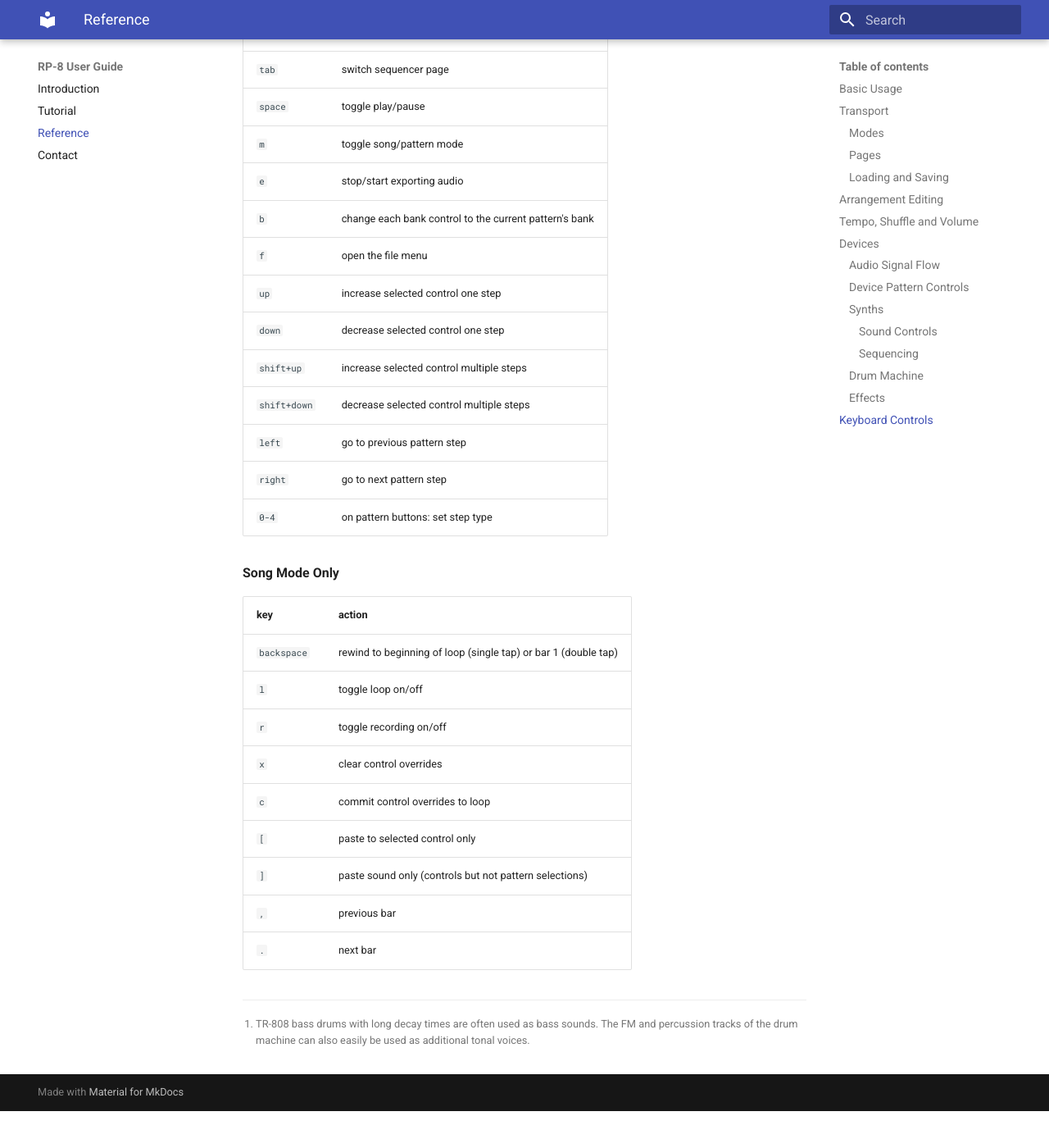
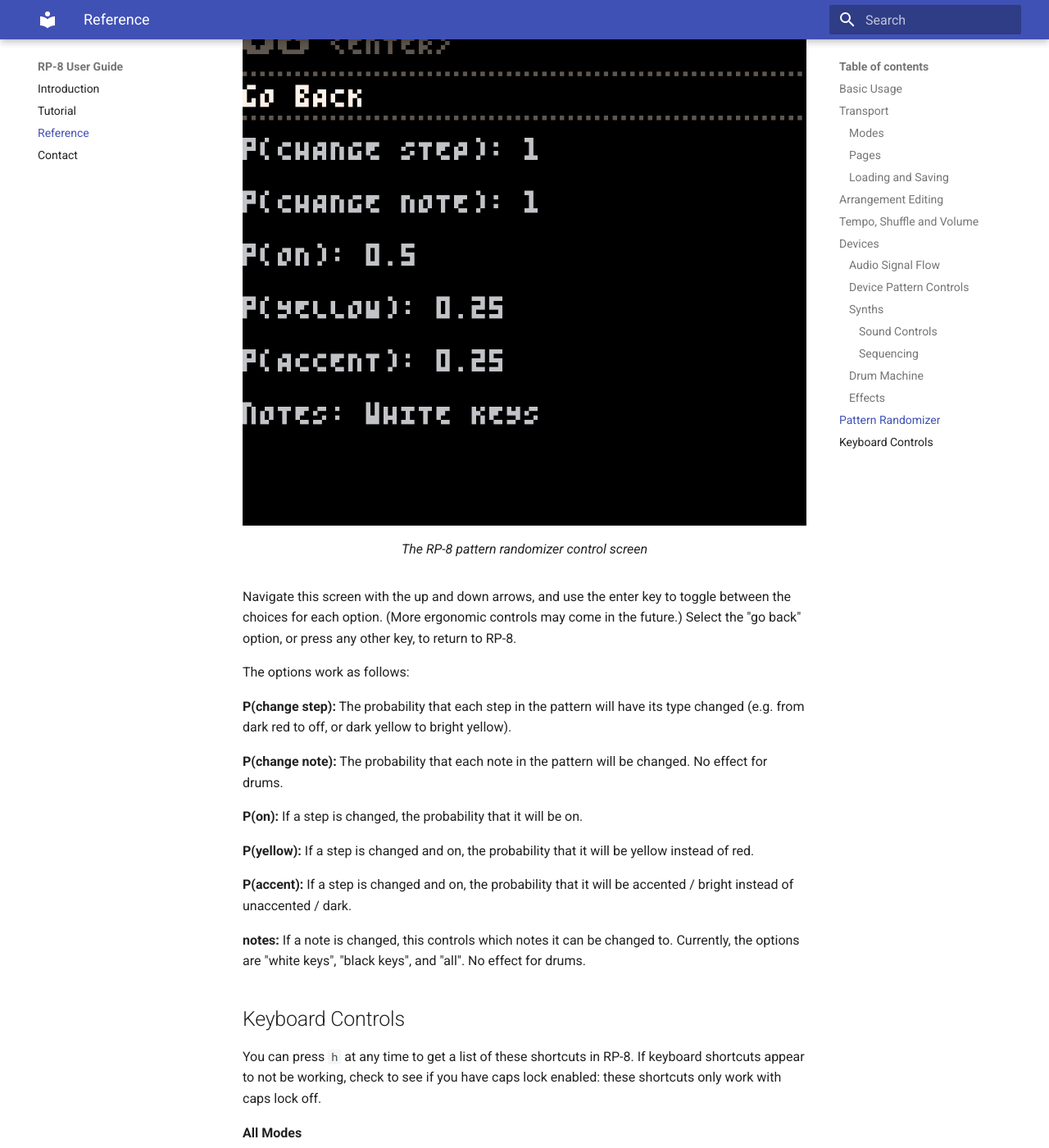
Before and after one commit to luchak/rp8, an MkDocs documentation site: the page built from docs/reference.md, in a window 1280 px wide and 1400 px high, scrolled down 11706 px. Shown: the whole window at 82% size. Built offline with MkDocs 1.6.1 and Material for MkDocs 9.7.7, drawn with Linux system fonts in a browser that asks for light colours; before the commit the page ends 13061 px from its top, so only the background shows below that; some of the changed text lies outside the part shown.

Commit message:
Copy beginning, paste to track, docs updates.

```diff
--- a/docs/reference.md
+++ b/docs/reference.md
@@ -190,8 +190,8 @@
 interval controls, and it applies only to the selected drum track. `shift+up` and `shift+down` when this button is
 selected allows transposing by octaves.
 
-C. **Pattern rotate.** This function is only available on the drum machine. Dragging up/down on this control rotates
-the steps for the selected drum in the current pattern right/left on the step grid.
+C. **Pattern rotate.** Dragging up/down on this control rotates the steps for the current pattern right/left on the
+step grid. On the drum machine, it rotates the currently selected track only.
 
 D. **Device enable.** This button controls whether the device's sequencer is active. When inactive, the device will not
 play any new notes. If you change this value in the middle of a bar, it will take effect at the start of the next bar.
@@ -199,13 +199,17 @@
 E. **Pattern copy.** This button copies the currently selected pattern. The two synths share a copy buffer, allowing
 you to copy patterns between the synths. The drum machine has a separate copy buffer.
 
-F. **Pattern paste.** This pastes the copied pattern into the currently selected pattern.
+F. **Pattern paste.** This pastes the copied pattern into the currently selected pattern. On the drum machine, left
+click will paste the entire pattern across all tracks, right click will paste the currently selected pattern only.
 
 G. **Pattern bank select.** Dragging up and down on this control lets you move through the 8 pattern banks. You can
 also press `b` to jump each device's bank selector to the bank containing the currently selected pattern.
 
 H. **Pattern select.** These buttons select which pattern is currently playing/active. Any selections made in the
 middle of a bar will take effect at the beginning of the next bar.
+
+I. **Randomize pattern.** This will randomize the currently selected pattern. On the drum machine, it randomizes the
+currently selected track only. See the [Pattern Randomizer] section for more information.
 
 ### Synths
 
@@ -380,6 +384,38 @@
 Technical details: this compressor uses linear scaling (not logarithmic) with a hard knee, a fixed ratio of 4, and
 fixed attack and release times of approximately 2.5ms and 60ms, respectively.
 
+## Pattern Randomizer
+
+As a quick source of inspiration, RP-8 lets you quickly generate and alter your patterns. Use the randomizer by
+clicking the question mark icon on the device whose pattern you want to randomize. The randomizer has several different
+parameters, accessed using the `` ` `` hotkey.
+
+<figure markdown>
+  ![The RP-8 pattern randomizer control screen](img/rp8_randomizer.2048.png){style="display:block;width:100%;margin-left:auto;margin-right:auto"}
+  <figcaption>The RP-8 pattern randomizer control screen</figcaption>
+</figure>
+
+Navigate this screen with the up and down arrows, and use the enter key to toggle between the choices for each option.
+(More ergonomic controls may come in the future.) Select the "go back" option, or press any other key, to return to
+RP-8.
+
+The options work as follows:
+
+**P(change step):** The probability that each step in the pattern will have its type changed (e.g. from dark red to
+off, or dark yellow to bright yellow).
+
+**P(change note):** The probability that each note in the pattern will be changed. No effect for drums.
+
+**P(on):** If a step is changed, the probability that it will be on.
+
+**P(yellow):** If a step is changed and on, the probability that it will be yellow instead of red.
+
+**P(accent):** If a step is changed and on, the probability that it will be accented / bright instead of unaccented /
+dark.
+
+**notes:** If a note is changed, this controls which notes it can be changed to. Currently, the options are "white keys",
+"black keys", and "all". No effect for drums.
+
 ## Keyboard Controls
 
 You can press `h` at any time to get a list of these shortcuts in RP-8. If keyboard shortcuts appear to not be
@@ -397,7 +433,7 @@
 `space`       | toggle play/pause
 `m`           | toggle song/pattern mode
 `e`           | stop/start exporting audio
-`b`           | change each bank control to the current pattern's bank
+`g`           | change each bank control to the current pattern's bank
 `f`           | open the file menu
 `up`          | increase selected control one step
 `down`        | decrease selected control one step
@@ -406,6 +442,7 @@
 `left`        | go to previous pattern step
 `right`       | go to next pattern step
 `0-4`         | on pattern buttons: set step type
+`` ` ``       | configure randomizer
 
 **Song Mode Only**
 
@@ -416,6 +453,8 @@
 `r`         | toggle recording on/off
 `x`         | clear control overrides
 `c`         | commit control overrides to loop
+`b`         | copy first step of current loop
+`n`         | copy last step of current loop
 `[`         | paste to selected control only
 `]`         | paste sound only (controls but not pattern selections)
 `,`         | previous bar
```
Also changed, not shown: docs/img/device_pattern_controls.png, docs/img/drums_empty.png, docs/img/orig/rp8_clear.png, docs/img/orig/rp8_p2.png, docs/img/orig/rp8_randomizer.png (added), docs/img/rp8_clear.2048.png, docs/img/rp8_p2.2048.png, docs/img/rp8_randomizer.2048.png (added), docs/img/sound_design.png, docs/img/synth_empty.png, 4 other files.
